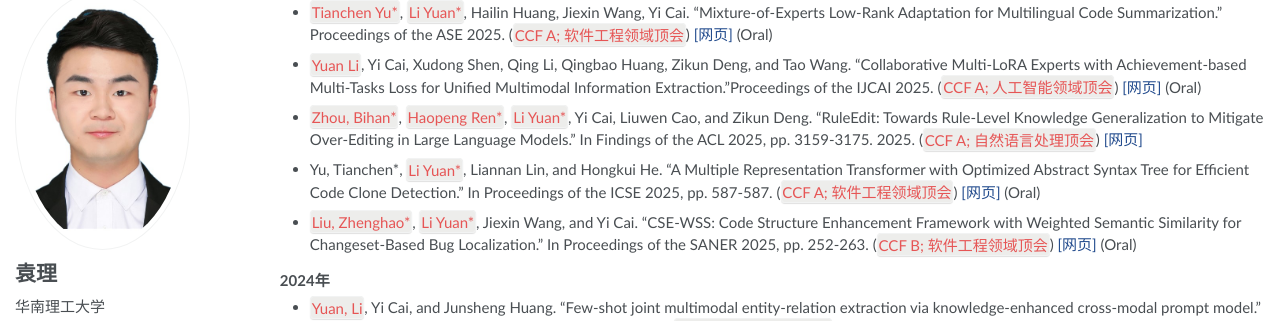
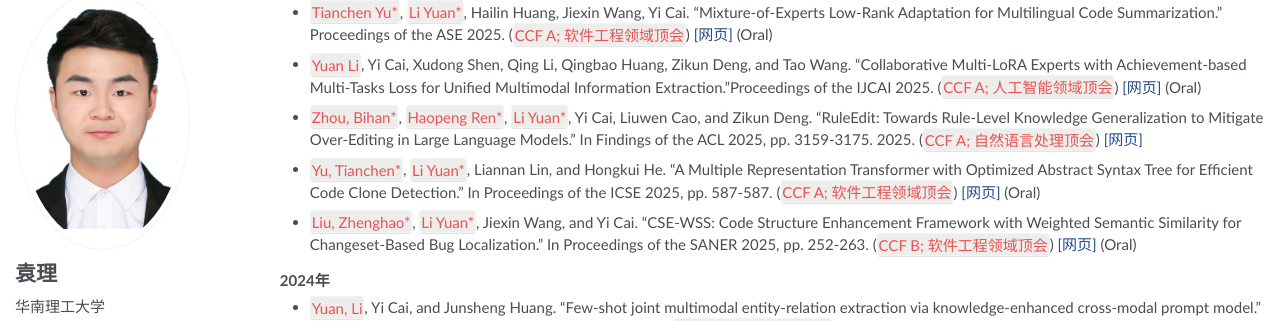
Before and after one commit to YuanLi95/YuanLi95.github.io, a Jekyll site: the page built from _pages/about.md, in a window 1280 px wide and 900 px high, scrolled down 1239 px. Shown: the part 100-421 px from the top of the window. Built offline with Jekyll 4.4.1, drawn with Linux system fonts in a browser that asks for light colours; some web fonts are replaced.

```diff
--- a/_pages/about.md
+++ b/_pages/about.md
@@ -102,7 +102,7 @@ redirect_from:
 - `Zhou, Bihan*`, `Haopeng Ren*`, `Li Yuan*`, Yi Cai, Liuwen Cao, and Zikun Deng. "RuleEdit: Towards Rule-Level Knowledge Generalization to Mitigate Over-Editing in Large Language Models." In Findings of the ACL 2025, pp. 3159-3175. 2025. (`CCF A; 自然语言处理顶会`)  [[网页]](https://aclanthology.org/2025.findings-acl.164/)
 
 
-- Yu, Tianchen*, `Li Yuan*`, Liannan Lin, and Hongkui He. "A Multiple Representation Transformer with Optimized Abstract Syntax Tree for Efficient Code Clone Detection." In Proceedings of the ICSE 2025, pp. 587-587. (`CCF A; 软件工程领域顶会`)  [[网页]](https://www.computer.org/csdl/proceedings-article/icse/2025/056900a587/251mFD6rzPO/) (Oral)
+- `Yu, Tianchen*`, `Li Yuan*`, Liannan Lin, and Hongkui He. "A Multiple Representation Transformer with Optimized Abstract Syntax Tree for Efficient Code Clone Detection." In Proceedings of the ICSE 2025, pp. 587-587. (`CCF A; 软件工程领域顶会`)  [[网页]](https://www.computer.org/csdl/proceedings-article/icse/2025/056900a587/251mFD6rzPO/) (Oral)
 
 
 
```
